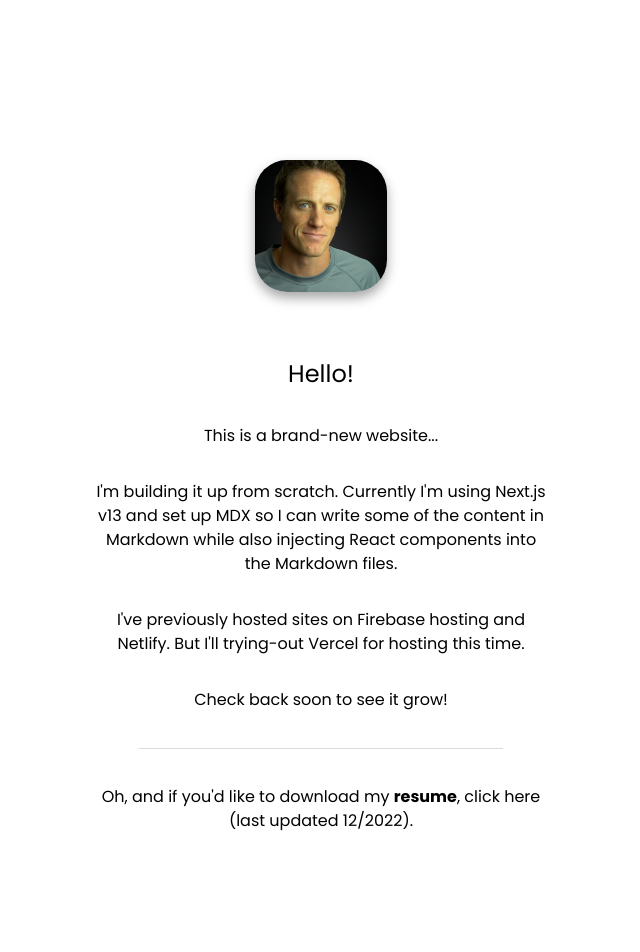
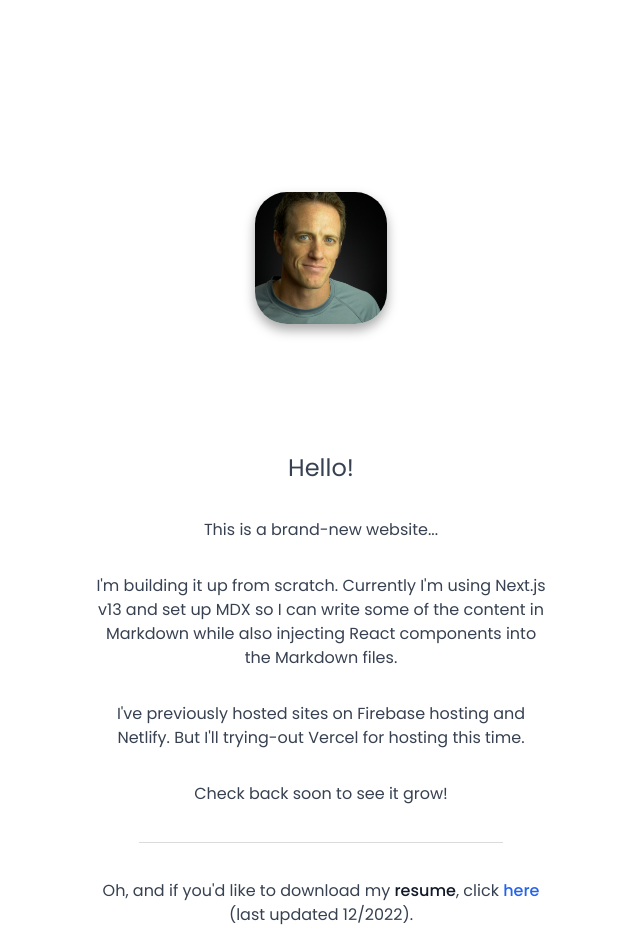
Before and after one commit to jasonkylefrank/jasonkylefrank.com, a Next.js app: page / in a window 1280 px wide. Shown: the top 952 px of the page, without its empty margins (319-959 px from the left). Built offline with nearby package versions, Linux system fonts and the light colour scheme.

Commit message:
Added Tailwindcss's Typography plugin & some base styles

```diff
--- a/package.json
+++ b/package.json
@@ -14,6 +14,7 @@
     "@mdx-js/react": "^2.2.1",
     "@next/font": "13.1.0",
     "@next/mdx": "^13.1.0",
+    "@tailwindcss/typography": "^0.5.8",
     "@types/node": "18.11.17",
     "@types/react": "18.0.26",
     "@types/react-dom": "18.0.9",
--- a/pages-attic/tailwind-test.tsx
+++ b/pages-attic/tailwind-test.tsx
@@ -16,7 +16,7 @@ function TailwindTest() {
         Lorem ipsum dolor sit amet consectetur adipisicing elit. Deserunt
         repellat sapiente quos!
       </p>
-      <p className="mb-4">
+      <p className="mb-4 font-medium">
         Lorem ipsum, dolor sit amet consectetur adipisicing elit. Dolores facere
         consectetur ducimus, perferendis iste cupiditate veniam eos est
         accusamus aliquam repellendus ad! Quis eius illo odit voluptatum sint,
--- a/pages/_document.tsx
+++ b/pages/_document.tsx
@@ -1,13 +1,16 @@
-import { Html, Head, Main, NextScript } from 'next/document'
+import { Html, Head, Main, NextScript } from "next/document";
 
 export default function Document() {
   return (
-    <Html lang="en">
+    <Html
+      lang="en"
+      className="prose max-w-none prose-a:text-blue-600 prose-a:no-underline hover:prose-a:underline hover:prose-a:underline-offset-2"
+    >
       <Head />
       <body>
         <Main />
         <NextScript />
       </body>
     </Html>
-  )
+  );
 }
--- a/pages/index.tsx
+++ b/pages/index.tsx
@@ -56,7 +56,7 @@ export default function Home() {
             ></div>
             <p>
               {`Oh, and if you'd like to download my `}
-              <strong>resume</strong>
+              <strong className="font-medium">resume</strong>
               {`, click `}
               <Link href="resume-2022.pdf">here</Link>
               {` (last updated 12/2022).`}
--- a/tailwind.config.cjs
+++ b/tailwind.config.cjs
@@ -7,5 +7,5 @@ module.exports = {
   theme: {
     extend: {},
   },
-  plugins: [],
+  plugins: [require("@tailwindcss/typography")],
 };
```
Also changed, not shown: 1 other file (tests, documents, lock files or other folders).
